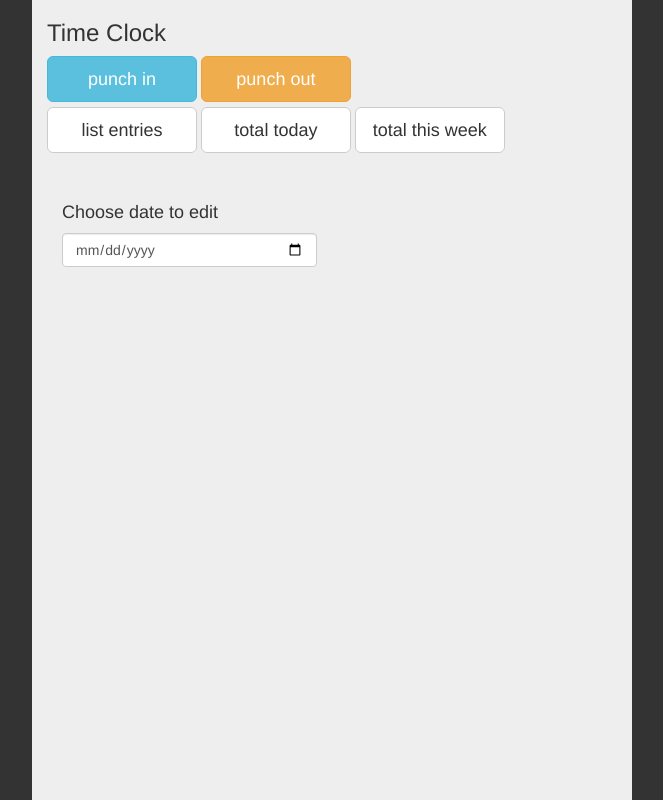
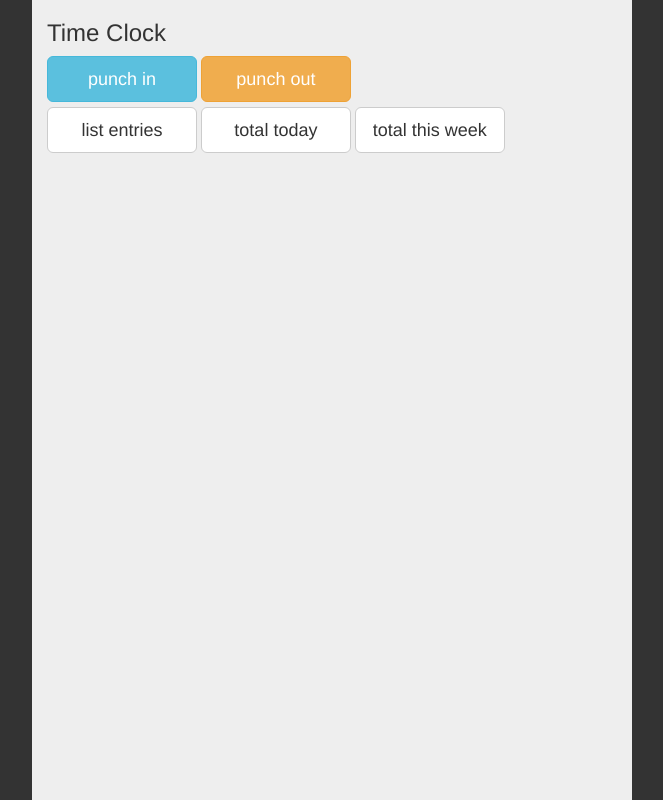
Before and after one commit to 2achary/timeclock, a Flask app: page / in a window 1280 px wide. Shown: the whole page, without its empty margins (308-971 px from the left). Run offline with Flask 2, Linux system fonts and the light colour scheme; some libraries are stand-ins or nearby versions.

Commit message:
comment edit area

```diff
--- a/templates/base.html
+++ b/templates/base.html
@@ -60,17 +60,17 @@
                 </div>
             </div>
 
-            <div class="row">
-                <div class="col-md-12 col-lg-12 col-xl-12 table-container">
-                    <table id="table" class="table"></table>
-                    <div id="edit-area">
-                        <div class="col-md-6 col-sm-8 col-lg-6 col-xl-6 col-xs-8">
-                            <h4>Choose date to edit</h4>
-                            <input class='form-control' id='date-picker' type="date">
-                        </div>
-                    </div>
-                </div>
-            </div>
+            <!--<div class="row">-->
+                <!--<div class="col-md-12 col-lg-12 col-xl-12 table-container">-->
+                    <!--<table id="table" class="table"></table>-->
+                    <!--<div id="edit-area">-->
+                        <!--<div class="col-md-6 col-sm-8 col-lg-6 col-xl-6 col-xs-8">-->
+                            <!--<h4>Choose date to edit</h4>-->
+                            <!--<input class='form-control' id='date-picker' type="date">-->
+                        <!--</div>-->
+                    <!--</div>-->
+                <!--</div>-->
+            <!--</div>-->
 
 		</div>
 
```
